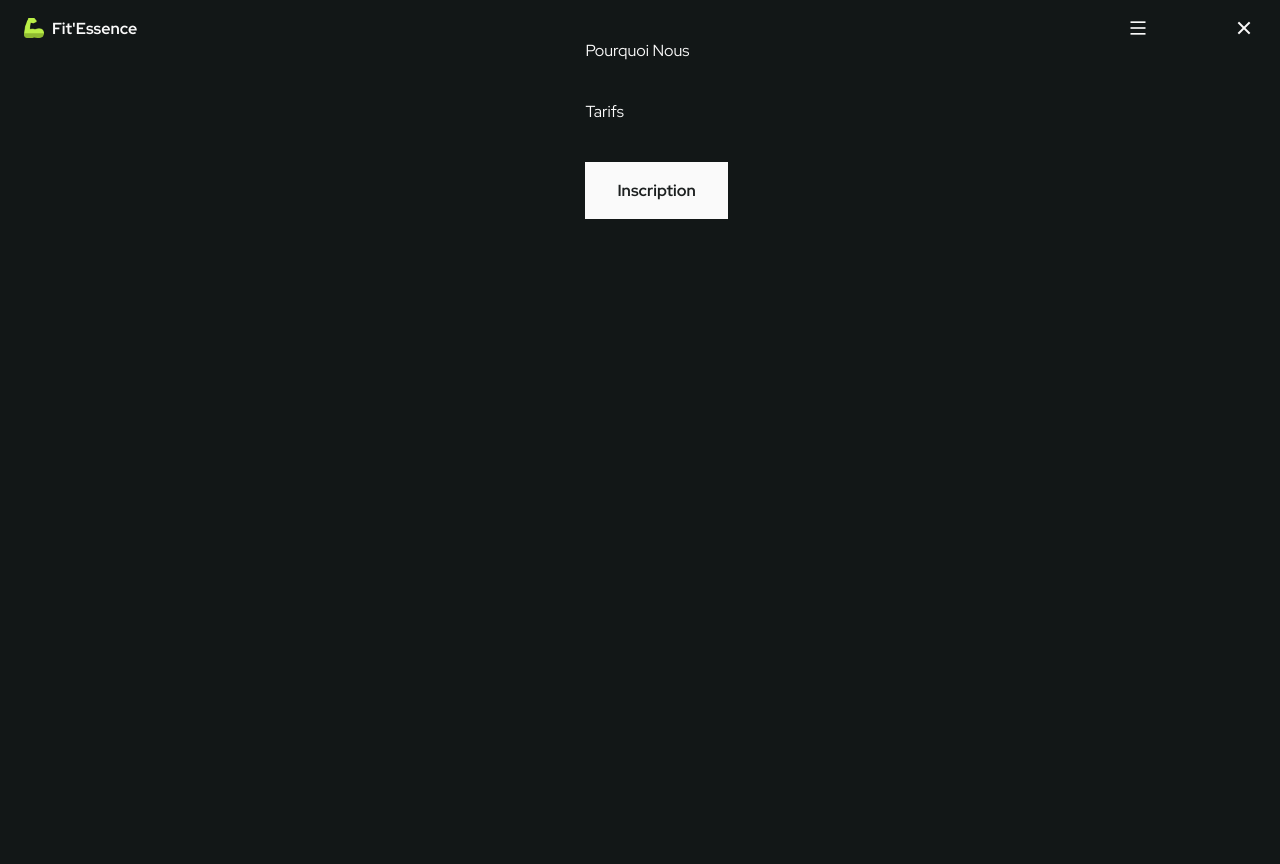
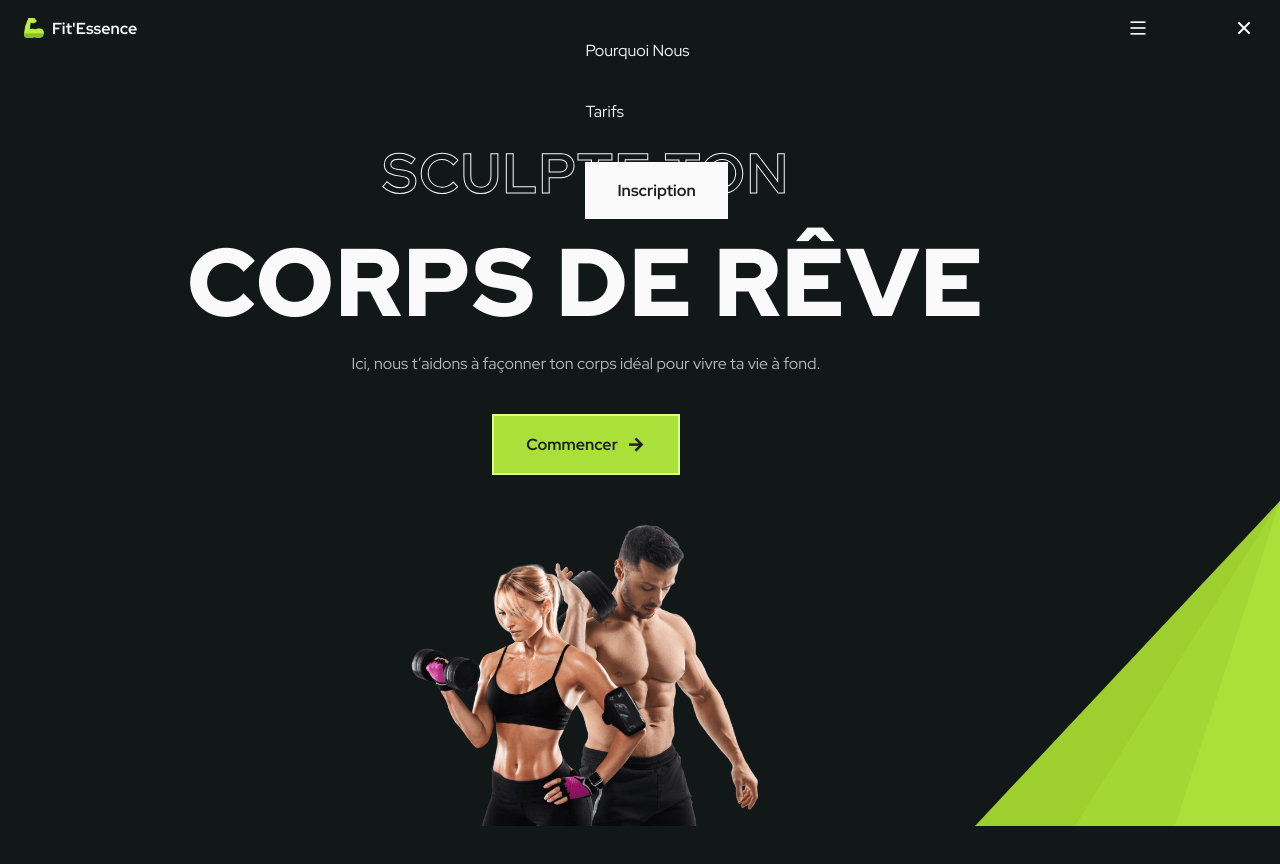
Before and after one commit to ValentinMadiot/fitness-center_ui, a plain HTML site: page index.html in a window 1280 px wide. Shown: the top 864 px of the page. Before the commit the page ends 800 px from the top, so only its background shows below. Drawn offline with nearby package versions, Linux system fonts and the light colour scheme.

Commit message:
add home section

```diff
--- a/assets/css/styles.css
+++ b/assets/css/styles.css
@@ -246,6 +246,71 @@ img {
 /* Active Link */
 
 /*=============== HOME ===============*/
+.home {
+  position: relative;
+  padding-bottom: 0;
+}
+
+.home__container {
+  padding-top: 4rem;
+  row-gap: 3rem;
+}
+
+.home__data {
+  text-align: center;
+}
+
+.home__subtitle {
+  font-size: var(--bigger-font-size);
+  -webkit-text-stroke: 1px var(--title-color);
+  color: transparent;
+}
+
+.home__title {
+  font-size: var(--biggest-font-size);
+  font-weight: var(--font-black);
+  margin: 0.5rem 0;
+}
+
+.home__subtitle,
+.home__title {
+  letter-spacing: 1.5px;
+}
+
+.home__description {
+  margin-bottom: 2.5rem;
+}
+
+.home__triangle {
+  height: 325px;
+  position: absolute;
+  right: 0;
+  bottom: 0;
+  clip-path: polygon(100% 0, 0 100%, 100% 100%);
+}
+
+.home__triangle-1 {
+  width: 105px;
+  background-color: var(--first-color);
+}
+
+.home__triangle-2 {
+  width: 205px;
+  background-color: var(--first-color-alt);
+}
+
+.home__triangle-3 {
+  width: 305px;
+  background-color: var(--first-color-dark);
+}
+
+.home__img {
+  display: block;
+  position: relative;
+  z-index: 1;
+  width: 350px;
+  margin: 0 auto;
+}
 
 /*=============== BUTTON ===============*/
 .button {
@@ -261,6 +326,22 @@ img {
 
 .button:hover {
   background-color: var(--first-color-alt);
+}
+
+.button i {
+  font-size: 1.25rem;
+  transition: transform 0.3s;
+}
+
+.button__flex {
+  display: inline-flex;
+  align-items: center;
+  justify-content: center;
+  column-gap: 0.5rem;
+}
+
+.button__flex:hover i {
+  transform: translateX(0.25rem);
 }
 
 /*=============== LOGOS ===============*/
--- a/index.html
+++ b/index.html
@@ -58,7 +58,30 @@
     <!--==================== MAIN ====================-->
     <main class="main">
       <!--==================== HOME ====================-->
-      <section class="home section" id="home"></section>
+      <section class="home section" id="home">
+        <div class="home__container container grid">
+          <div class="home__data">
+            <h2 class="home__subtitle">SCULPTE TON</h2>
+            <h1 class="home__title">CORPS DE RÊVE</h1>
+            <p class="home__description">
+              Ici, nous t’aidons à façonner ton corps idéal pour vivre ta vie à
+              fond.
+            </p>
+            <a href="#" class="button button__flex">
+              Commencer <i class="ri-arrow-right-line"></i>
+            </a>
+          </div>
+          <div class="home__images">
+            <img
+              src="assets/img/home-img.png"
+              alt="image accueil"
+              class="home__img" />
+            <div class="home__triangle home__triangle-3"></div>
+            <div class="home__triangle home__triangle-2"></div>
+            <div class="home__triangle home__triangle-1"></div>
+          </div>
+        </div>
+      </section>
 
       <!--==================== LOGOS ====================-->
       <section class="logos section"></section>
```
